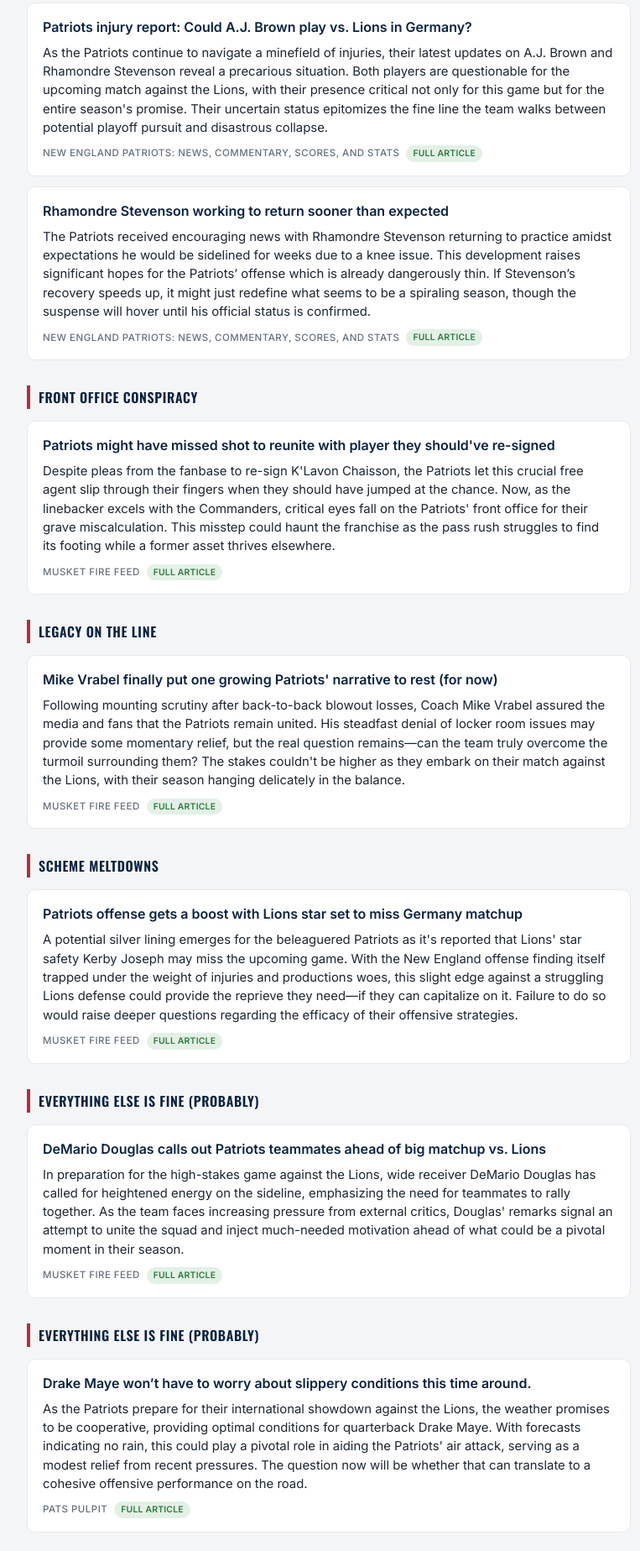
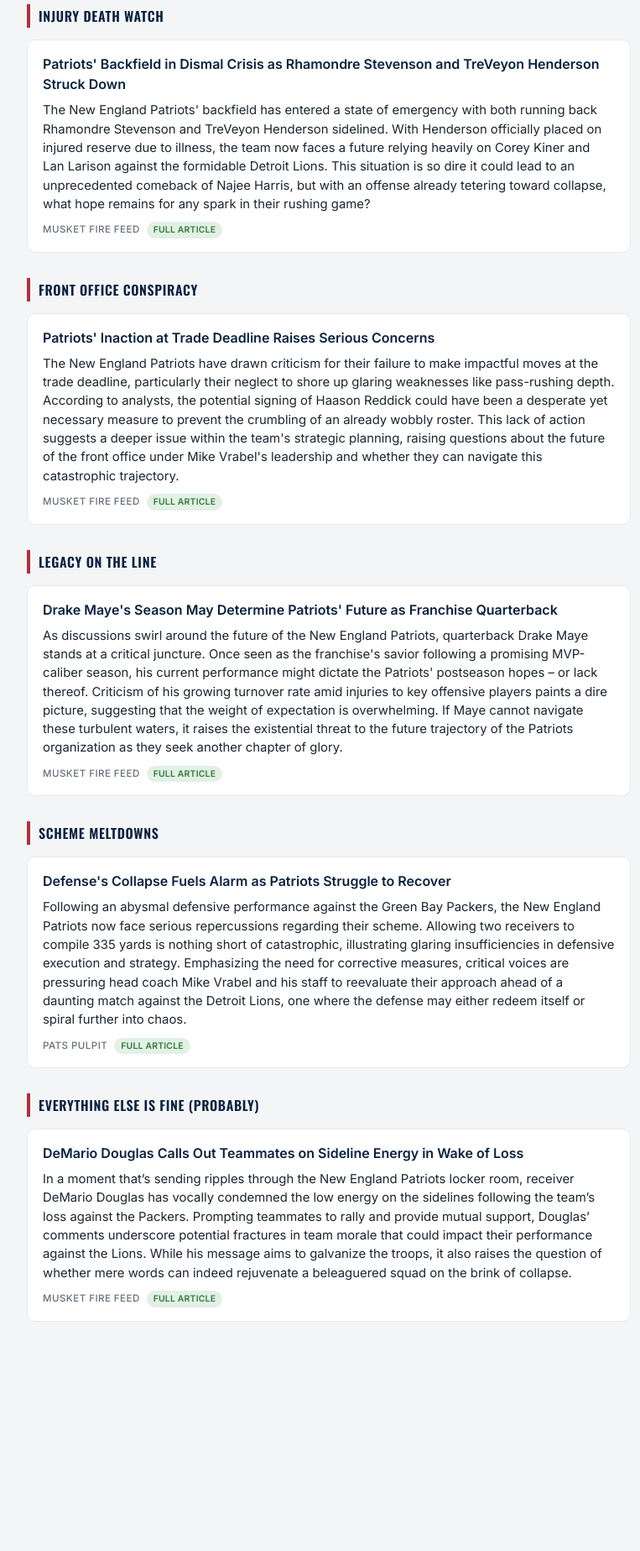
Before and after one commit to Brooks-Burt/news-digest, a plain HTML site: page docs/overreactions.html in a window 1280 px wide. Shown: the part 535-2382 px from the top of the page at 84% size, without its empty margins (248-1011 px from the left). After the commit the page ends 2169 px from the top, so only its background shows below. Drawn offline with nearby package versions, Linux system fonts and the light colour scheme.

Commit message:
Update daily digest

```diff
--- a/docs/overreactions.html
+++ b/docs/overreactions.html
@@ -136,7 +136,7 @@
 <body>
   <header>
     <h1>Panic Meter</h1>
-    <div class="updated">Last updated: November 14, 2026 00:09 UTC</div>
+    <div class="updated">Last updated: November 14, 2026 22:52 UTC</div>
     <nav>
       <a href="index.html" class="">Digest</a>
       <a href="overreactions.html" class="active">Panic Meter</a>
@@ -146,8 +146,8 @@
                 <section class="group">
                     <h2>Panic Alerts</h2>
                     <ul><li class="item">
-                    <a class="headline" href="https://musketfire.com/patriots-should-have-najee-harris-on-speed-dial-amid-growing-rb-crisis-01m78t07bcxf?utm_source=RSS" target="_blank" rel="noopener">Patriots should have Najee Harris on speed dial amid growing RB crisis</a>
-                    <p class="summary">With Rhamondre Stevenson suffering a knee injury and TreVeyon Henderson out with an illness, the New England Patriots&#x27; backfield is facing an existential crisis. In this state of emergency, the suggestion has arisen that the team should pursue veteran Najee Harris. The absence of depth in the running back position could turn the Patriots’ playoff aspirations into a fantasy, urging management to take immediate action.</p>
+                    <a class="headline" href="https://musketfire.com/patriots-playoff-hopes-are-alive-but-their-biggest-problems-arent-going-away-01m73neptcc0?utm_source=RSS" target="_blank" rel="noopener">Patriots Fans Entering Crisis Mode as Playoffs Appear Out of Reach</a>
+                    <p class="summary">Following their recent 45-27 defeat to the Green Bay Packers, alarm bells are ringing for the New England Patriots. Having fallen three games behind the Buffalo Bills in the AFC East and only clinging to the seventh wild-card spot, fans are watching a potentially historic crisis unfold before their eyes. The impending game against the 6-2 Detroit Lions looks increasingly dire, leading to widespread speculation about whether this once-promising season could end in abject failure. Turnovers and a beleaguered offensive line signal a drastic fail in trying to avoid a repeat of prior dismal campaigns.</p>
                     <div class="meta">
                         <span class="source">Musket Fire Feed</span>
                         <span class="badge badge-full">Full article</span>
@@ -158,18 +158,10 @@
                 <section class="group">
                     <h2>Injury Death Watch</h2>
                     <ul><li class="item">
-                    <a class="headline" href="https://www.boston.com/sports/new-england-patriots/2026/11/13/patriots-lions-injury-report-week-10-germany/" target="_blank" rel="noopener">Patriots injury report: Could A.J. Brown play vs. Lions in Germany?</a>
-                    <p class="summary">As the Patriots continue to navigate a minefield of injuries, their latest updates on A.J. Brown and Rhamondre Stevenson reveal a precarious situation. Both players are questionable for the upcoming match against the Lions, with their presence critical not only for this game but for the entire season&#x27;s promise. Their uncertain status epitomizes the fine line the team walks between potential playoff pursuit and disastrous collapse.</p>
+                    <a class="headline" href="https://musketfire.com/should-have-najee-harris-on-speed-dial-amid-growing-rb-crisis-01m78t07bcxf?utm_source=RSS" target="_blank" rel="noopener">Patriots&#x27; Backfield in Dismal Crisis as Rhamondre Stevenson and TreVeyon Henderson Struck Down</a>
+                    <p class="summary">The New England Patriots&#x27; backfield has entered a state of emergency with both running back Rhamondre Stevenson and TreVeyon Henderson sidelined. With Henderson officially placed on injured reserve due to illness, the team now faces a future relying heavily on Corey Kiner and Lan Larison against the formidable Detroit Lions. This situation is so dire it could lead to an unprecedented comeback of Najee Harris, but with an offense already tetering toward collapse, what hope remains for any spark in their rushing game?</p>
                     <div class="meta">
-                        <span class="source">New England Patriots: News, commentary, scores, and stats</span>
-                        <span class="badge badge-full">Full article</span>
-                    </div>
-                </li>
-<li class="item">
-                    <a class="headline" href="https://www.boston.com/sports/new-england-patriots/2026/11/12/patriots-injury-report-rhamondre-stevenson-knee-update-comments/" target="_blank" rel="noopener">Rhamondre Stevenson working to return sooner than expected</a>
-                    <p class="summary">The Patriots received encouraging news with Rhamondre Stevenson returning to practice amidst expectations he would be sidelined for weeks due to a knee issue. This development raises significant hopes for the Patriots’ offense which is already dangerously thin. If Stevenson’s recovery speeds up, it might just redefine what seems to be a spiraling season, though the suspense will hover until his official status is confirmed.</p>
-                    <div class="meta">
-                        <span class="source">New England Patriots: News, commentary, scores, and stats</span>
+                        <span class="source">Musket Fire Feed</span>
                         <span class="badge badge-full">Full article</span>
                     </div>
                 </li></ul>
@@ -178,8 +170,8 @@
                 <section class="group">
                     <h2>Front Office Conspiracy</h2>
                     <ul><li class="item">
-                    <a class="headline" href="https://musketfire.com/patriots-might-have-missed-shot-to-reunite-with-player-they-should-ve-re-signed-01m6yg37f7jf?utm_source=RSS" target="_blank" rel="noopener">Patriots might have missed shot to reunite with player they should&#x27;ve re-signed</a>
-                    <p class="summary">Despite pleas from the fanbase to re-sign K&#x27;Lavon Chaisson, the Patriots let this crucial free agent slip through their fingers when they should have jumped at the chance. Now, as the linebacker excels with the Commanders, critical eyes fall on the Patriots&#x27; front office for their grave miscalculation. This misstep could haunt the franchise as the pass rush struggles to find its footing while a former asset thrives elsewhere.</p>
+                    <a class="headline" href="https://musketfire.com/desperate-move-add-pass-rushing-help-after-trade-deadline-01m78s0njkfz?utm_source=RSS" target="_blank" rel="noopener">Patriots&#x27; Inaction at Trade Deadline Raises Serious Concerns</a>
+                    <p class="summary">The New England Patriots have drawn criticism for their failure to make impactful moves at the trade deadline, particularly their neglect to shore up glaring weaknesses like pass-rushing depth. According to analysts, the potential signing of Haason Reddick could have been a desperate yet necessary measure to prevent the crumbling of an already wobbly roster. This lack of action suggests a deeper issue within the team&#x27;s strategic planning, raising questions about the future of the front office under Mike Vrabel&#x27;s leadership and whether they can navigate this catastrophic trajectory.</p>
                     <div class="meta">
                         <span class="source">Musket Fire Feed</span>
                         <span class="badge badge-full">Full article</span>
@@ -190,8 +182,8 @@
                 <section class="group">
                     <h2>Legacy on the Line</h2>
                     <ul><li class="item">
-                    <a class="headline" href="https://musketfire.com/mike-vrabel-finally-put-one-growing-patriots-narrative-to-rest-for-now-01m70qh05kcr?utm_source=RSS" target="_blank" rel="noopener">Mike Vrabel finally put one growing Patriots&#x27; narrative to rest (for now)</a>
-                    <p class="summary">Following mounting scrutiny after back-to-back blowout losses, Coach Mike Vrabel assured the media and fans that the Patriots remain united. His steadfast denial of locker room issues may provide some momentary relief, but the real question remains—can the team truly overcome the turmoil surrounding them? The stakes couldn&#x27;t be higher as they embark on their match against the Lions, with their season hanging delicately in the balance.</p>
+                    <a class="headline" href="https://musketfire.com/ongoing-drake-maye-mistake-derail-postseason-hopes-01m73yesknag?utm_source=RSS" target="_blank" rel="noopener">Drake Maye&#x27;s Season May Determine Patriots&#x27; Future as Franchise Quarterback</a>
+                    <p class="summary">As discussions swirl around the future of the New England Patriots, quarterback Drake Maye stands at a critical juncture. Once seen as the franchise&#x27;s savior following a promising MVP-caliber season, his current performance might dictate the Patriots&#x27; postseason hopes – or lack thereof. Criticism of his growing turnover rate amid injuries to key offensive players paints a dire picture, suggesting that the weight of expectation is overwhelming. If Maye cannot navigate these turbulent waters, it raises the existential threat to the future trajectory of the Patriots organization as they seek another chapter of glory.</p>
                     <div class="meta">
                         <span class="source">Musket Fire Feed</span>
                         <span class="badge badge-full">Full article</span>
@@ -202,10 +194,10 @@
                 <section class="group">
                     <h2>Scheme Meltdowns</h2>
                     <ul><li class="item">
-                    <a class="headline" href="https://musketfire.com/patriots-offense-gets-a-boost-with-lions-star-set-to-miss-germany-matchup-01m737f257f1?utm_source=RSS" target="_blank" rel="noopener">Patriots offense gets a boost with Lions star set to miss Germany matchup</a>
-                    <p class="summary">A potential silver lining emerges for the beleaguered Patriots as it&#x27;s reported that Lions&#x27; star safety Kerby Joseph may miss the upcoming game. With the New England offense finding itself trapped under the weight of injuries and productions woes, this slight edge against a struggling Lions defense could provide the reprieve they need—if they can capitalize on it. Failure to do so would raise deeper questions regarding the efficacy of their offensive strategies.</p>
+                    <a class="headline" href="https://www.patspulpit.com/new-england-patriots-analysis/143749/defense-roadblock-patriots-playoff-pursuit-nfl-week-10" target="_blank" rel="noopener">Defense&#x27;s Collapse Fuels Alarm as Patriots Struggle to Recover</a>
+                    <p class="summary">Following an abysmal defensive performance against the Green Bay Packers, the New England Patriots now face serious repercussions regarding their scheme. Allowing two receivers to compile 335 yards is nothing short of catastrophic, illustrating glaring insufficiencies in defensive execution and strategy. Emphasizing the need for corrective measures, critical voices are pressuring head coach Mike Vrabel and his staff to reevaluate their approach ahead of a daunting match against the Detroit Lions, one where the defense may either redeem itself or spiral further into chaos.</p>
                     <div class="meta">
-                        <span class="source">Musket Fire Feed</span>
+                        <span class="source">Pats Pulpit</span>
                         <span class="badge badge-full">Full article</span>
                     </div>
                 </li></ul>
@@ -214,25 +206,13 @@
                 <section class="group">
                     <h2>Everything Else Is Fine (Probably)</h2>
                     <ul><li class="item">
-                    <a class="headline" href="https://musketfire.com/demario-douglas-calls-out-patriots-teammates-ahead-of-big-matchup-vs-the-lions-01m718d37keh?utm_source=RSS" target="_blank" rel="noopener">DeMario Douglas calls out Patriots teammates ahead of big matchup vs. Lions</a>
-                    <p class="summary">In preparation for the high-stakes game against the Lions, wide receiver DeMario Douglas has called for heightened energy on the sideline, emphasizing the need for teammates to rally together. As the team faces increasing pressure from external critics, Douglas&#x27; remarks signal an attempt to unite the squad and inject much-needed motivation ahead of what could be a pivotal moment in their season.</p>
+                    <a class="headline" href="https://musketfire.com/demario-douglas-calls-out-patriots-teammates-ahead-of-big-matchup-vs-the-lions-01m718d37keh?utm_source=RSS" target="_blank" rel="noopener">DeMario Douglas Calls Out Teammates on Sideline Energy in Wake of Loss</a>
+                    <p class="summary">In a moment that’s sending ripples through the New England Patriots locker room, receiver DeMario Douglas has vocally condemned the low energy on the sidelines following the team’s loss against the Packers. Prompting teammates to rally and provide mutual support, Douglas’ comments underscore potential fractures in team morale that could impact their performance against the Lions. While his message aims to galvanize the troops, it also raises the question of whether mere words can indeed rejuvenate a beleaguered squad on the brink of collapse.</p>
                     <div class="meta">
                         <span class="source">Musket Fire Feed</span>
                         <span class="badge badge-full">Full article</span>
                     </div>
                 </li></ul>
                 </section>
-
-                <section class="group">
-                    <h2>Everything Else Is Fine (Probably)</h2>
-                    <ul><li class="item">
-                    <a class="headline" href="https://www.patspulpit.com/new-england-patriots-game-information/144125/patriots-vs-lions-weather-forecast-nfl-week-10" target="_blank" rel="noopener">Drake Maye won’t have to worry about slippery conditions this time around.</a>
-                    <p class="summary">As the Patriots prepare for their international showdown against the Lions, the weather promises to be cooperative, providing optimal conditions for quarterback Drake Maye. With forecasts indicating no rain, this could play a pivotal role in aiding the Patriots&#x27; air attack, serving as a modest relief from recent pressures. The question now will be whether that can translate to a cohesive offensive performance on the road.</p>
-                    <div class="meta">
-                        <span class="source">Pats Pulpit</span>
-                        <span class="badge badge-full">Full article</span>
-                    </div>
-                </li></ul>
-                </section>
 </body>
 </html>
```
Also changed, not shown: docs/index.html (+20 -24 lines).
